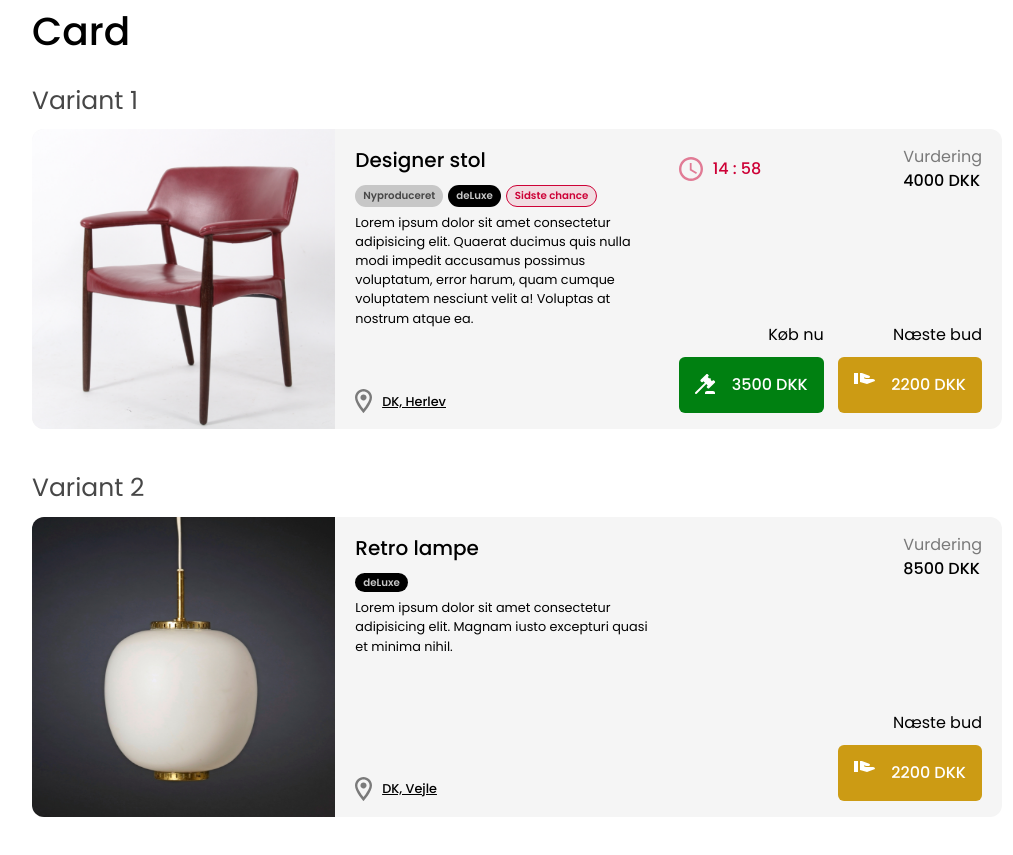
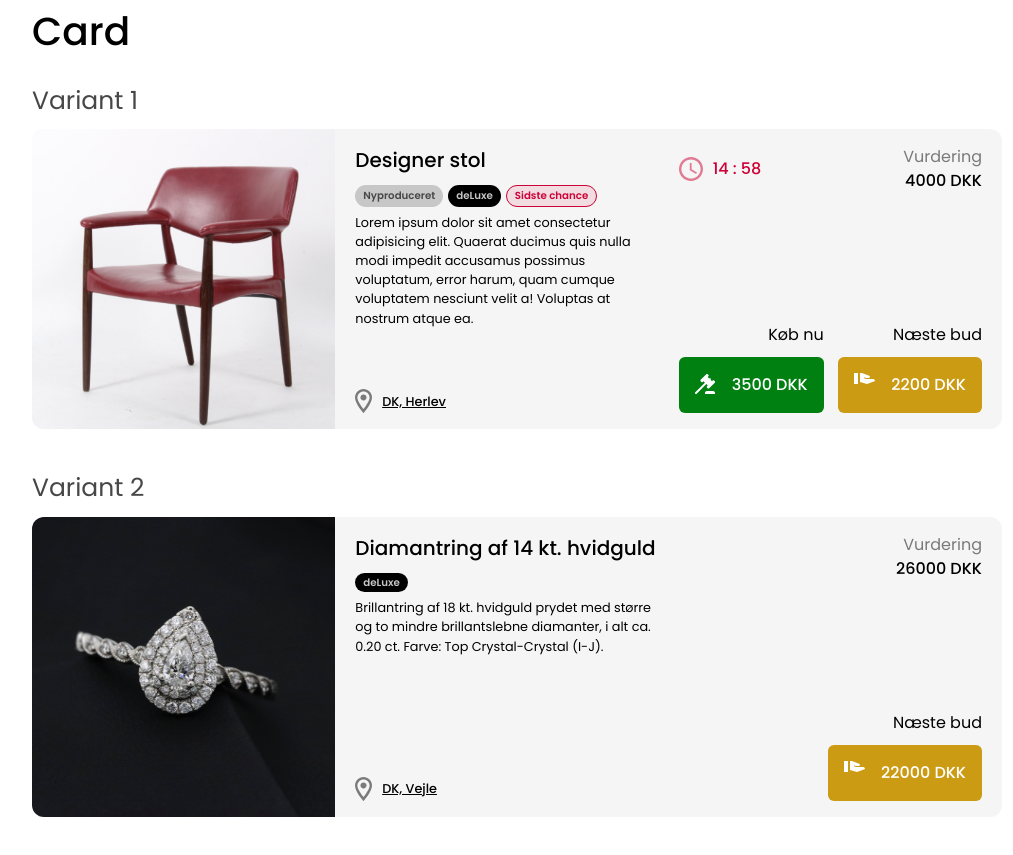
Before and after one commit to Robi1926/lauritz, a website built with Vite: page src/index.html in a window 1280 px wide. Shown: the part 910-1765 px from the top of the page, without its empty margins (96-1109 px from the left). Built offline with nearby package versions, Linux system fonts and the light colour scheme.

Commit message:
variant ring

```diff
--- a/src/index.html
+++ b/src/index.html
@@ -58,7 +58,7 @@
         <h2 class="mb-5 text-h2 font-medium">Card</h2>
         <h3 class="mb-2.5 text-h4 font-regular text-greydark">Variant 1</h3>
         <article
-          class="flex h-[18.75rem] w-[60.625rem] flex-row gap-5 bg-beige pr-5 rounded-xl"
+          class="flex h-[18.75rem] w-[60.625rem] flex-row gap-5 rounded-xl bg-beige pr-5"
         >
           <section class="basis-1/3">
             <img src="img/stol.jpg" alt="" class="h-full rounded-l-xl" />
@@ -104,7 +104,7 @@
                 <img src="img/clock-icon.svg" alt="" class="w-6" />
                 <p class="text-action font-medium text-brand">14 : 58</p>
               </section>
-              <section class="place-content-center">
+              <section class="place-content-center text-right">
                 <p class="gap-2.5 text-body font-regular opacity-50">
                   Vurdering
                 </p>
@@ -141,16 +141,18 @@
       <section class="mb-16">
         <h3 class="mb-2.5 text-h4 font-regular text-greydark">Variant 2</h3>
         <article
-          class="flex h-[18.75rem] w-[60.625rem] flex-row gap-5 bg-beige pr-5 rounded-xl"
+          class="flex h-[18.75rem] w-[60.625rem] flex-row gap-5 rounded-xl bg-beige pr-5"
         >
           <section class="basis-1/3">
-            <img src="img/lampe.png" alt="" class="h-full w-full rounded-l-xl" />
+            <img src="img/ring.png" alt="" class="h-full w-full rounded-l-xl" />
           </section>
 
           <!-- column 1 -->
           <section class="flex basis-1/3 flex-col justify-between py-4">
             <section class="">
-              <h5 class="text-h5 font-medium">Retro lampe</h5>
+              <h5 class="text-h5 font-medium">
+                Diamantring af 14 kt. hvidguld
+              </h5>
               <section class="flex w-[15.563rem] gap-[5px] pt-2.5 pb-1.5">
                 <!-- <div
                   class="flex place-items-center justify-center rounded-full bg-greylight py-0.5 px-2 text-tag font-semibold text-greydark"
@@ -169,8 +171,9 @@
                 </div> -->
               </section>
               <p class="text-body-sm font-regular">
-                Lorem ipsum dolor sit amet consectetur adipisicing elit. Magnam
-                iusto excepturi quasi et minima nihil.
+                Brillantring af 18 kt. hvidguld prydet med større og to mindre
+                brillantslebne diamanter, i alt ca. 0.20 ct. Farve: Top
+                Crystal-Crystal (I-J).
               </p>
             </section>
             <section class="flex place-items-center gap-2.5">
@@ -185,11 +188,11 @@
                 <img src="img/clock-icon.svg" alt="" class="w-6" />
                 <p class="text-action font-medium text-brand">14 : 58</p>
               </section> -->
-              <section class="place-content-center">
+              <section class="place-content-center text-right">
                 <p class="gap-2.5 text-body font-regular opacity-50">
                   Vurdering
                 </p>
-                <p class="text-action font-medium">8500 DKK</p>
+                <p class="text-action font-medium">26000 DKK</p>
               </section>
             </section>
             <section class="flex justify-end">
@@ -210,7 +213,7 @@
                   class="flex gap-4 rounded-md bg-yellow p-4 text-action font-medium hover:bg-yellowhover"
                 >
                   <img src="img/byd-icon.svg" alt="" />
-                  <a class="text-white" href="">2200 DKK</a>
+                  <a class="text-white" href="">22000 DKK</a>
                 </button>
               </section>
             </section>
```
Also changed, not shown: public/img/ring.png (added).
